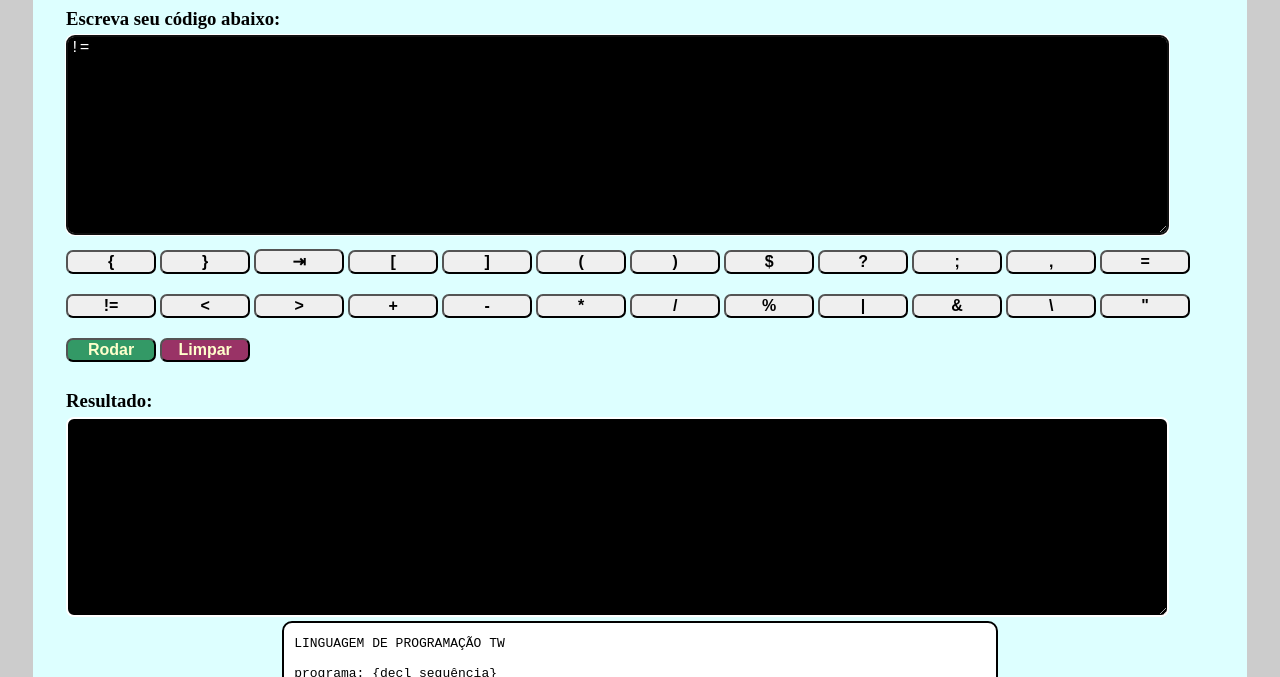
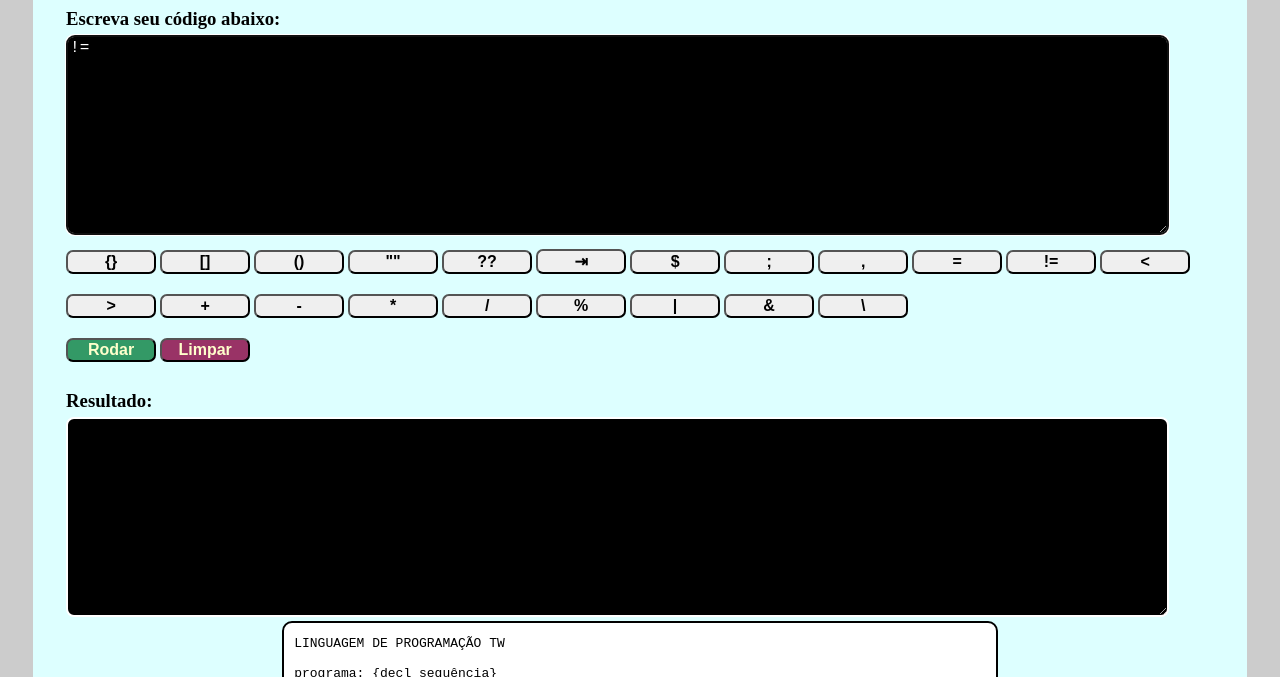
Before and after one commit to ThiagoToWo/tw-fluxus, a plain HTML site: page index.html in a window 1280 px wide. Both pictures are taken after a click on the button "!=". Shown: the part 123-800 px from the top of the page. Drawn offline with Linux system fonts and the light colour scheme.

Commit message:
correção da posição do cursor após inclusão de snipets

```diff
--- a/index.html
+++ b/index.html
@@ -18,15 +18,13 @@
             <h3>Escreva seu código abaixo:</h3>
             <textarea id="code" cols="30" rows="10" placeholder='{<< "Hello, world!;"}'></textarea>
             <div id="snipets">
-                <input type="button" id="{" value="{">
-                <input type="button" id="}" value="}">
+                <input type="button" id="{}" value="{}">
+                <input type="button" id="[]" value="[]">
+                <input type="button" id="()" value="()">
+                <input type="button" id='""' value='""'>
+                <input type="button" id="??" value="??">
                 <input type="button" id="  " value="&#8677;">
-                <input type="button" id="[" value="[">
-                <input type="button" id="]" value="]">
-                <input type="button" id="(" value="(">
-                <input type="button" id=")" value=")">
                 <input type="button" id="$" value="$">
-                <input type="button" id="?" value="?">
                 <input type="button" id=";" value=";">
                 <input type="button" id="," value=",">
                 <input type="button" id="=" value="=">
@@ -41,7 +39,6 @@
                 <input type="button" id="|" value="|">
                 <input type="button" id="&" value="&">
                 <input type="button" id="\" value="\">
-                <input type="button" id='""' value='"'>
             </div>
             <input type="button" id="inRun" value="Rodar">
             <input type="button" id="inReset" value="Limpar">
--- a/js/main.js
+++ b/js/main.js
@@ -54,7 +54,12 @@ function reset() {
 function markSnipet(e) {
     const element = e.target;
     codeArea.focus();
-    codeArea.value += element.id;
+    let cursor = codeArea.selectionStart;
+    const simbol = element.id;
+    codeArea.value = codeArea.value.slice(0, cursor) + simbol + codeArea.value.slice(cursor);
+    codeArea.selectionStart = codeArea.selectionEnd = cursor + 1;
+    if (simbol == "  ")
+        codeArea.selectionStart = codeArea.selectionEnd = cursor + 2;
 }
 
 /**FUNÇÕES ÚTEIS PRIMÁRIAS: chamadas na função principal*/
```
